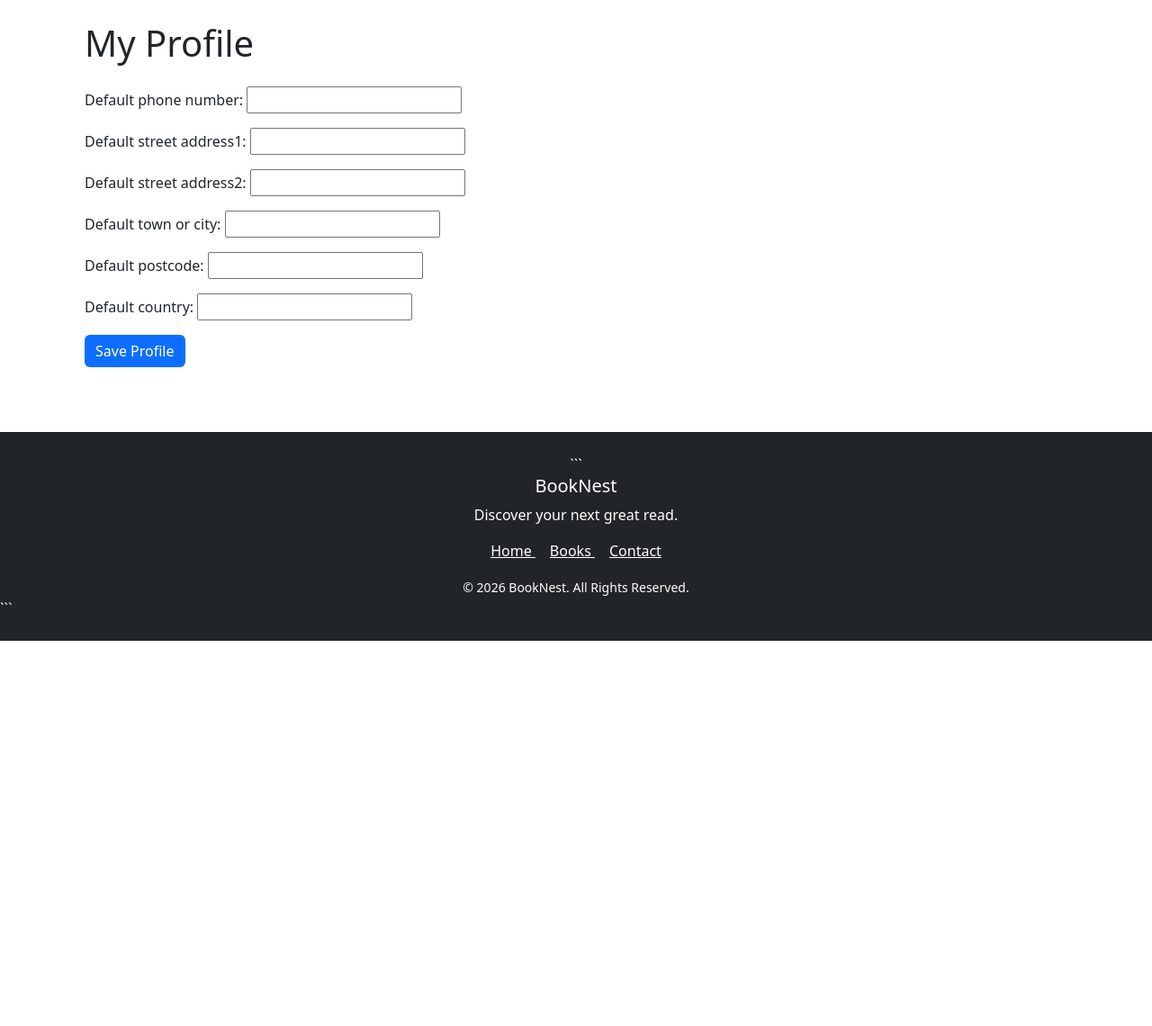
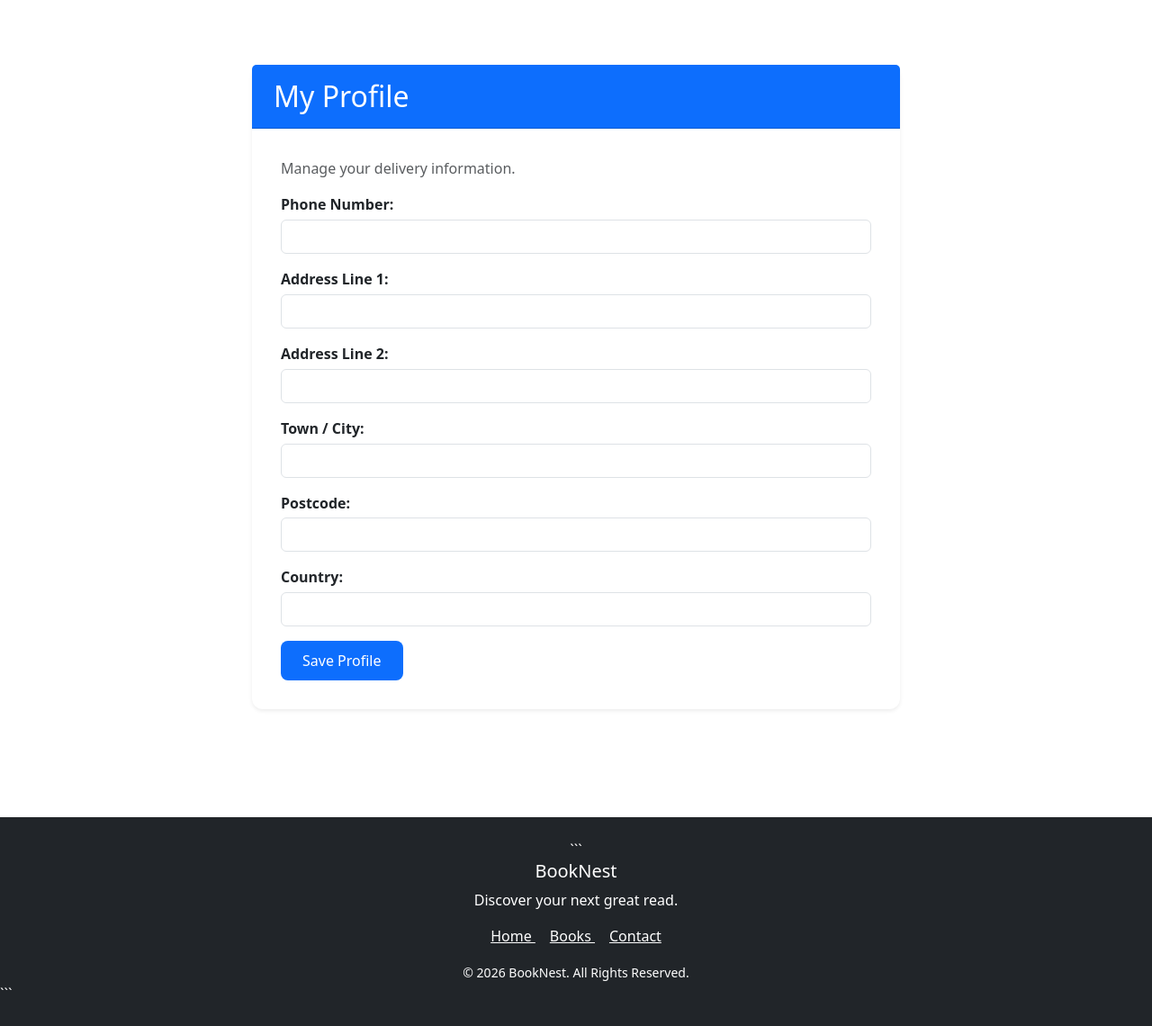
Before and after one commit to v-amna/booknest, a Django app: page /profile/ in a window 1280 px wide. Shown: the part 62-1202 px from the top of the page at 90% size. Before the commit the page ends 774 px from the top, so only its background shows below. Run offline with Django 5.2, Linux system fonts and the light colour scheme; the visitor is signed in with stand-in values (Sample User, id 1); data comes from the database, SQL or seed files in the repository.

Commit message:
Add shopping cart functionality with views, templates, and navigation links
Co-authored-by: Copilot <copilot@github.com>

```diff
--- a/booknest/settings.py
+++ b/booknest/settings.py
@@ -45,6 +45,7 @@ INSTALLED_APPS = [
     "home",
     "books",
     "profiles",
+    "cart",
 
 ]
 
--- a/booknest/urls.py
+++ b/booknest/urls.py
@@ -26,6 +26,7 @@ urlpatterns = [
     path("", include("home.urls")),
     path("books/", include("books.urls")),
     path('profile/',include('profiles.urls')),
+    path('cart/', include('cart.urls')),
 ]
 
 if settings.DEBUG:
--- /dev/null
+++ b/cart/urls.py
@@ -0,0 +1,6 @@
+from django.urls import path
+from . import views
+
+urlpatterns = [
+    path('', views.view_cart, name='view_cart'),
+]
--- a/cart/views.py
+++ b/cart/views.py
@@ -1,3 +1,5 @@
 from django.shortcuts import render
 
 # Create your views here.
+def view_cart(request):
+    return render(request, 'cart/cart.html')
--- a/profiles/forms.py
+++ b/profiles/forms.py
@@ -15,3 +15,16 @@ class UserProfileForm(forms.ModelForm):
             'default_postcode',
             'default_country',
         ]
+        labels = {
+            'default_phone_number': 'Phone Number',
+            'default_street_address1': 'Address Line 1',
+            'default_street_address2': 'Address Line 2',
+            'default_town_or_city': 'Town / City',
+            'default_postcode': 'Postcode',
+            'default_country': 'Country',
+        }
+    def __init__(self, *args, **kwargs):
+        super().__init__(*args, **kwargs)
+
+        for field in self.fields.values():
+            field.widget.attrs['class'] = 'form-control'
--- a/profiles/templates/profiles/profile.html
+++ b/profiles/templates/profiles/profile.html
@@ -1,19 +1,28 @@
 {% extends "base.html" %}
 
-{% block extra_title %}
-Profile
-{% endblock %}
+{% block extra_title %}My Profile{% endblock %}
 
 {% block content %}
 
-<div class="container">
+<div class="container py-5">
 
-    <h1 class="mb-4">
-        My Profile
-    </h1>
+    <div class="row justify-content-center">
+
+        <div class="col-lg-8">
+
+            <div class="card shadow-sm">
+
+                <div class="card-header">
+                    <h2 class="mb-0">My Profile</h2>
+                </div>
+
+                <div class="card-body">
+
+                    <p class="text-muted">
+                        Manage your delivery information.
+                    </p>
 
                     <form method="POST">
-
                         {% csrf_token %}
 
                         {{ form.as_p }}
@@ -30,4 +39,12 @@ Profile
 
                 </div>
 
+            </div>
+
+        </div>
+
+    </div>
+
+</div>
+
 {% endblock %}
--- a/static/css/base.css
+++ b/static/css/base.css
@@ -124,3 +124,44 @@
 footer {
     padding: 1rem 0;
 }
+
+/* Profile Page */
+
+.card {
+    border: none;
+    border-radius: 12px;
+}
+
+.card-header {
+    background-color: #0d6efd;
+    color: white;
+    padding: 1rem 1.5rem;
+}
+
+.card-body {
+    padding: 2rem;
+}
+
+form p {
+    margin-bottom: 1rem;
+}
+
+form label {
+    font-weight: 600;
+    margin-bottom: 0.3rem;
+    display: block;
+}
+
+form input,
+form select,
+form textarea {
+    width: 100%;
+    padding: 0.75rem;
+    border: 1px solid #ddd;
+    border-radius: 8px;
+}
+
+.btn-primary {
+    padding: 10px 24px;
+    border-radius: 8px;
+}
--- a/templates/includes/main-nav.html
+++ b/templates/includes/main-nav.html
@@ -24,24 +24,24 @@
 
         <ul class="navbar-nav">
             <li class="nav-item">
-                <a class="nav-link" href="#">Cart</a>
+                <a class="nav-link" href="{% url 'view_cart' %}">Cart</a>
             </li>
 
             {% if request.user.is_authenticated %}
                 <li class="nav-item">
-                    <a class="nav-link" href="#">My Profile</a>
+                    <a class="nav-link" href="{% url 'profile' %}">My Profile</a>
                 </li>
 
                 <li class="nav-item">
-                    <a class="nav-link" href="#">Logout</a>
+                    <a class="nav-link" href="{% url 'account_logout' %}">Logout</a>
                 </li>
             {% else %}
                 <li class="nav-item">
-                    <a class="nav-link" href="#">Register</a>
+                    <a class="nav-link" href="{% url 'account_signup' %}">Register</a>
                 </li>
 
                 <li class="nav-item">
-                    <a class="nav-link" href="#">Login</a>
+                    <a class="nav-link" href="{% url 'account_login' %}">Login</a>
                 </li>
             {% endif %}
         </ul>
```
Also changed, not shown: cart/templates/cart/cart.html (added, +8 -0 lines). Lines whose indentation alone changed are shown as unchanged.
